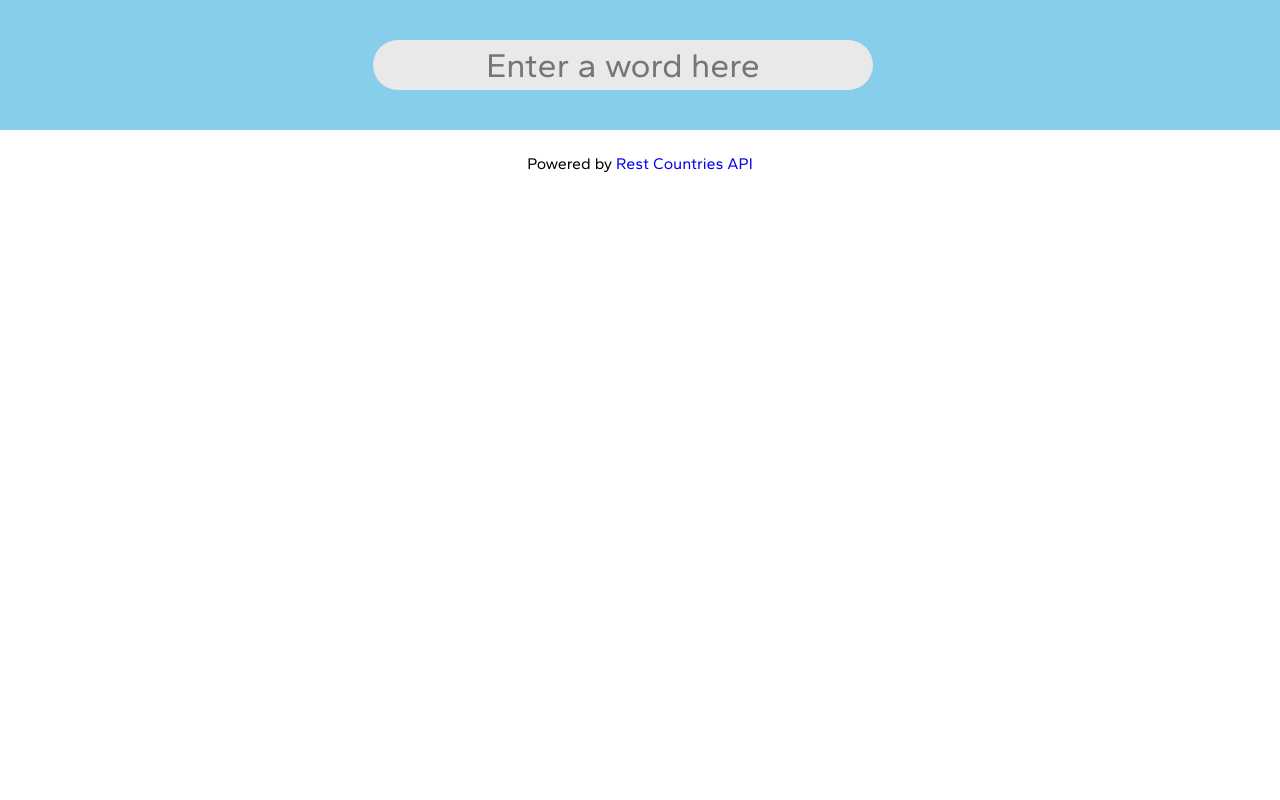
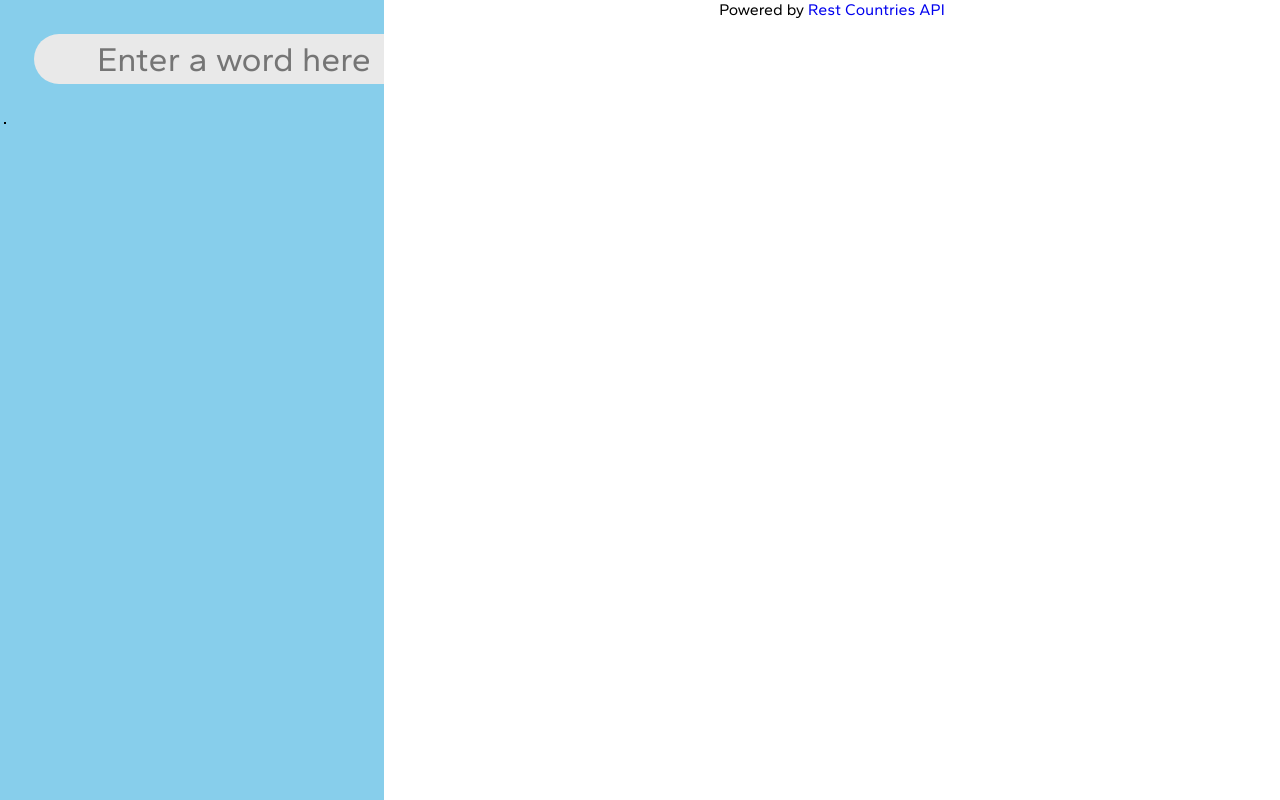
Before and after one commit to isobarbaric/Country-Factbook, a Flask app: page / in a window 1280 px wide. Run offline with Flask 2, Linux system fonts and the light colour scheme.

Commit message:
split content into multiple files

```diff
--- a/static/styles/styles.css
+++ b/static/styles/styles.css
@@ -1,14 +1,26 @@
 * {
     font-family: 'Gantari', sans-serif;
     box-sizing: border-box;
-    margin: 0;
 }
 
-/* #left, #right { */
-/*     margin: 1em; */
-/*     display: inline; */
-/*     border: 1px solid black */
-/* } */
+html, body {
+    margin: 0;
+    padding: 0;
+}
+
+#left {
+    width: 30%;
+    float: left;
+    background-color: #87ceeb;
+    height: 100vh;
+    overflow: hidden;
+}
+
+#right {
+    width: 70%;
+    float: right;
+    background-color: #FFFFF0;
+}
 
 img {
     padding: 1em;
@@ -18,7 +30,19 @@ div#search-bar {
     background-color:  #87ceeb;
     text-align: center;
     font-size: 20px;
-    padding: 2em;
+}
+
+#text-box {
+    width: 400px;
+    height: 50px;
+    /* height: 40%; */
+    margin: 1em;
+    font-size: 1.7em;
+    margin-right: 1em;
+    text-align: center;
+    border: none;
+    border-radius: 25px;
+    background-color: #e9e9e9;
 }
 
 #not-found {
@@ -29,43 +53,28 @@ div#search-bar {
     text-align: center;
 }
 
-#text-box {
-    width: 500px;
-    height: 50px;
-    padding: 5px;
-    font-size: 1.7em;
-    margin-right: 1em;
-    text-align: center;
-    border: none;
-    border-radius: 25px;
-    background-color: #e9e9e9;
-}
-
-#submit-btn {
-    height: 45px;
-    width: 90px;
-    border: unset;
-    background-color: #268ef0;
-    /* padding: 0.9em; */
-    color: #ffffff;
-    border-radius: 15px;
-    font-size: 0.9em;
-    text-align: center;
-}
-
 input:focus {
     outline: none;
 }
 
-#name, #location {
-    border: 1px solid black;
-    margin: 1em;
-    padding: 1em;
+#search-result {
+    border: 1px dotted black;
 }
 
+#table-wrap {
+    overflow: scroll;
+    /* height: calc; */
+}
 
-div {
+table {
+    border: 1px solid black;
+    margin: 0.25em;
 }
+
+td {
+    border: 1px dotted black;
+}
+
 a {
     text-decoration: none;
 }
@@ -77,5 +86,5 @@ a:visited {
 
 #footer {
     text-align: center;
-    margin: 1.5em;
+    margin-bottom: 1.5em;
 }
--- a/templates/base.html
+++ b/templates/base.html
@@ -7,38 +7,18 @@
         <link rel="preconnect" href="https://fonts.googleapis.com">
         <link rel="preconnect" href="https://fonts.gstatic.com" crossorigin>
         <link href="https://fonts.googleapis.com/css2?family=Gantari&display=swap" rel="stylesheet">
-        <script>
-            const userAction = async (userInput) => {
-                const response = await fetch('https://restcountries.com/v3.1/name/' + userInput)
-                const jsonified = await response.json()
-                return jsonified
-            }
-
-            function init() {
-                const textBox = document.getElementById('text-box');
-                textBox.addEventListener('input', function() {
-                    let json_response = userAction(textBox.value);
-                    Promise.allSettled([json_response]).then(function(value) {
-                        console.log(value);
-                        value.sort((a, b) => a['population'] > b['population']);
-                        <!-- console.log(value); -->
-                    });
-                });
-            }
-
-            document.addEventListener('readystatechange', function() {
-                if (document.readyState === "complete") {
-                    init();
-                }
-            });
-       </script>
+        <script src="{{url_for('static', filename='index.js')}}"></script>
     </head>
     <body>
         <div id='left'>
             <div id='search-bar'>
-                <form action="/" method="POST" enctype="multipart/form-data">
-                    <input type="text" name="query" id="text-box" placeholder="Enter a word here" autocomplete="off">
-                </form>
+                <input type="text" name="query" id="text-box" placeholder="Enter a word here" autocomplete="off">
+            </div>
+            <div id='table-wrap'>
+                <table id='search-results'>
+                    <tbody id='tbody'>
+                    </tbody>
+                </table>
             </div>
         </div>
         <div id='right'>
--- a/test.py
+++ /dev/null
@@ -1,4 +0,0 @@
-
-from country import Country
-
-a = Country("United States")
```
Also changed, not shown: country.py (+0 -18 lines), static/index.js (added, +91 -0 lines), test.js (deleted, +0 -9 lines), api-format.txt (renamed from temp.txt).
